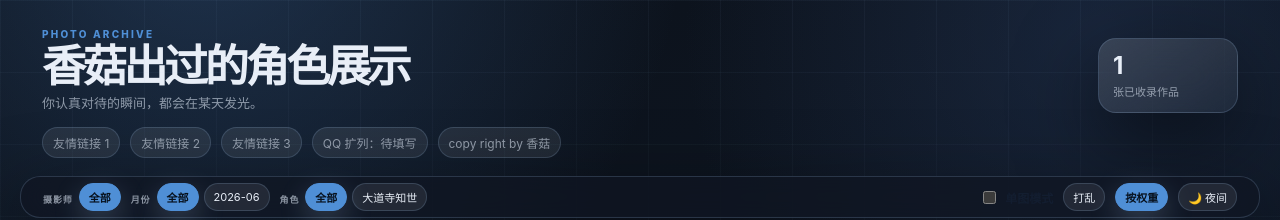
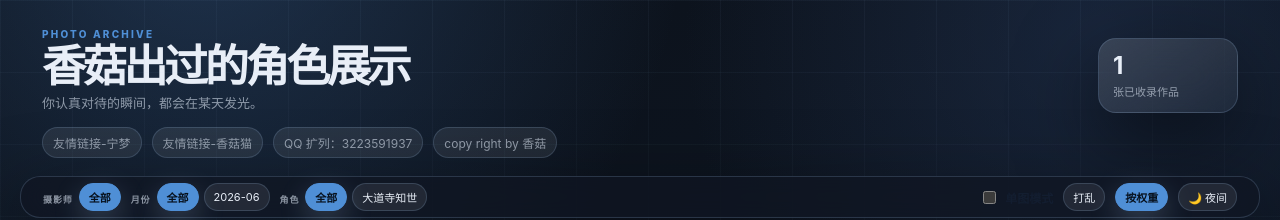
Before and after one commit to lx233/cos, a website: page index.html in a window 1280 px wide. Shown: the top 220 px of the page. Drawn offline with Linux system fonts and the light colour scheme.

Commit message:
Add files via upload

```diff
--- a/index.html
+++ b/index.html
@@ -412,10 +412,10 @@
   </header>
 
   <nav class="hero-links" aria-label="友情链接">
-    <a href="#">友情链接 1</a>
-    <a href="#">友情链接 2</a>
-    <a href="#">友情链接 3</a>
-    <span class="qq-slot">QQ 扩列：待填写</span>
+    <a href="https://calmdream.cn/">友情链接-宁梦</a>
+    <a href="https://lx233.github.io/">友情链接-香菇猫</a>
+    <!-- <a href="#">友情链接 3</a> -->
+    <span class="qq-slot">QQ 扩列：3223591937</span>
     <span class="copyright">copy right by 香菇</span>
   </nav>
 
```
Also changed, not shown: server.js (+4 -4 lines).
